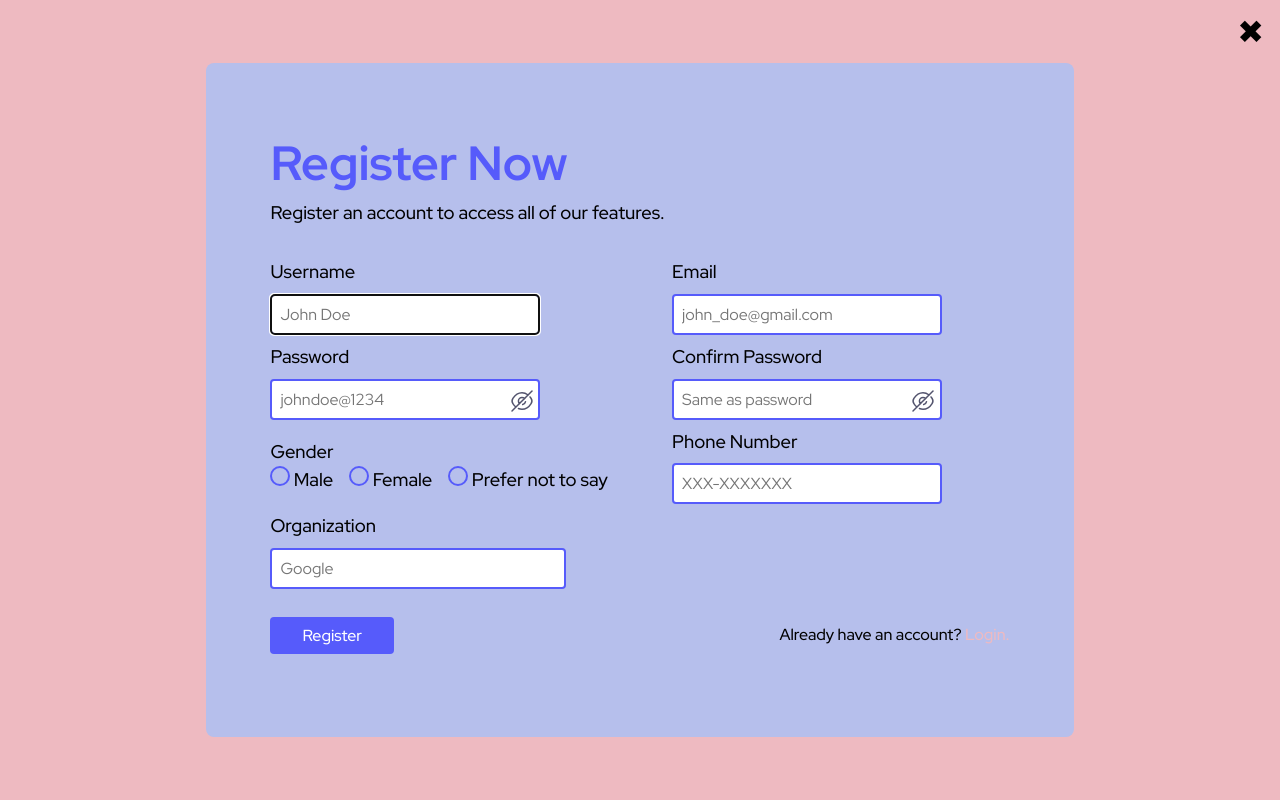
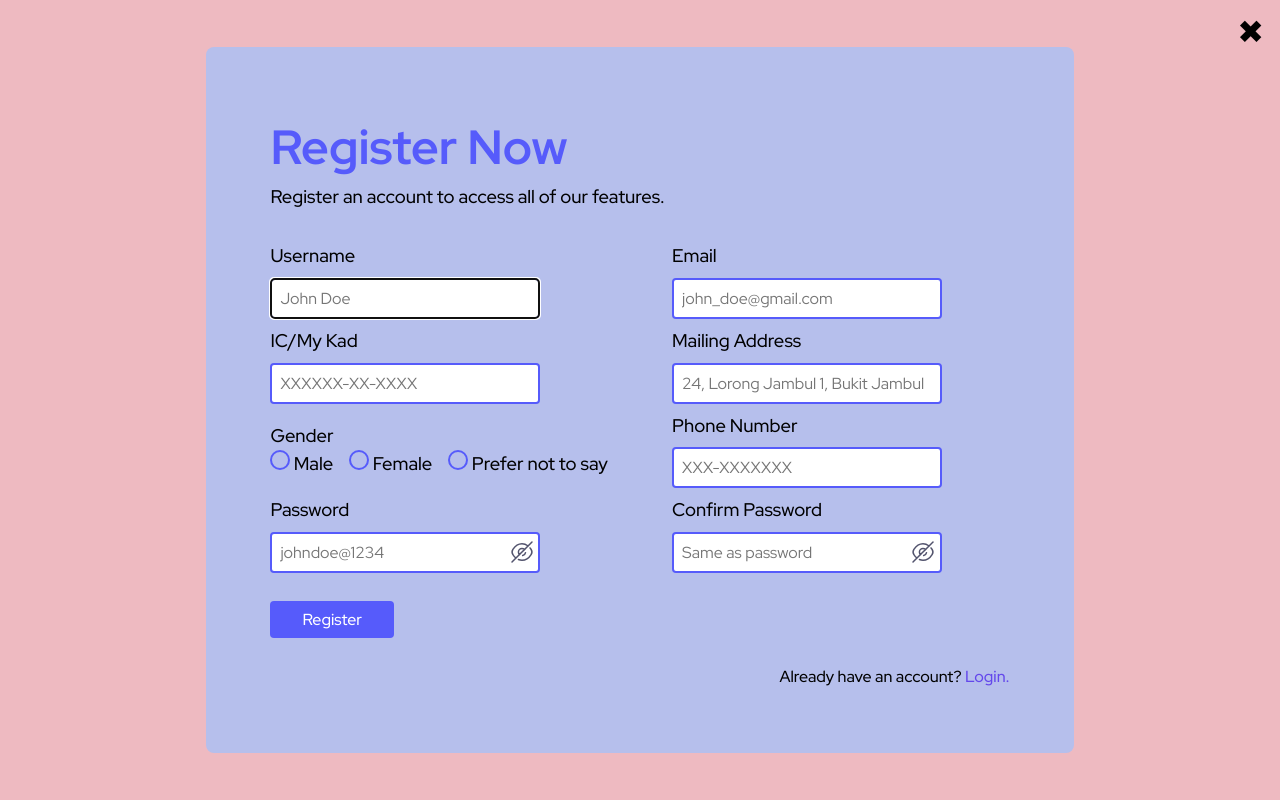
Before and after one commit to Arisch24/PortfolioMe, a Flask app: page /register in a window 1280 px wide. Run offline with Flask 2, Linux system fonts and the light colour scheme.

Commit message:
Added more columns for applicant

```diff
--- a/PortfolioMe/admin_routes.py
+++ b/PortfolioMe/admin_routes.py
@@ -37,12 +37,11 @@ class ApplicantView(ModelView):
         "gender",
         "email",
         "phone_number",
-        "organization",
         "resumes_owned"
     )
 
     column_searchable_list = ["username",
-                              "email", "phone_number", "organization"]
+                              "email", "phone_number"]
 
     def on_model_change(self, form, model, is_created):
         if form.new_password.data != '':
--- a/PortfolioMe/auth/forms.py
+++ b/PortfolioMe/auth/forms.py
@@ -1,4 +1,6 @@
+from tokenize import String
 from flask_wtf import FlaskForm
+from pyparsing import Regex
 from wtforms import StringField, PasswordField, TelField, RadioField, BooleanField, SubmitField
 from wtforms.validators import DataRequired, Length, Email, EqualTo, Regexp, ValidationError
 from PortfolioMe.models import Applicant
@@ -8,6 +10,10 @@ class RegistrationForm(FlaskForm):
     username = StringField('Username', validators=[
         DataRequired(), Length(min=3, max=20)])
     email = StringField('Email', validators=[DataRequired(), Email()])
+    ic = StringField('IC/My Kad', validators=[DataRequired(), Regexp(
+        r"[0-9]{6}-[0-9]{2}-[0-9]{4}", message="Follows Malaysian IC format e.g XXXXXX-XX-XXXX")])
+    mailing_address = StringField(
+        'Mailing Address', validators=[DataRequired()])
     password = PasswordField('Password', validators=[DataRequired(), Length(
         min=8, message="Minimum length is %(min)d characters.")])
     confirm_password = PasswordField('Confirm Password', validators=[
@@ -17,8 +23,6 @@ class RegistrationForm(FlaskForm):
     # Radio field
     radio = ["Male", "Female", "Prefer not to say"]
     gender = RadioField('Gender', validators=[DataRequired()], choices=radio)
-    #
-    organization = StringField('Organization', validators=[DataRequired()])
     submit = SubmitField('Register')
 
     def validate_username(self, username):
@@ -32,6 +36,12 @@ class RegistrationForm(FlaskForm):
         if applicant:
             raise ValidationError(
                 'This email is taken. Please choose a different one.')
+
+    def validate_ic(self, ic):
+        applicant = Applicant.query.filter_by(ic=ic.data).first()
+        if applicant:
+            raise ValidationError(
+                'This ic is already registered. Either login or use a different ic.')
 
 
 class LoginForm(FlaskForm):
--- a/PortfolioMe/auth/routes.py
+++ b/PortfolioMe/auth/routes.py
@@ -16,8 +16,8 @@ def register():
     if form.validate_on_submit():
         hashed_password = bcrypt.generate_password_hash(
             form.password.data).decode("utf-8")  # decode - convert bytes to string
-        applicant = Applicant(username=form.username.data, password=hashed_password, gender=form.gender.data,
-                              email=form.email.data, phone_number=form.phone_number.data, organization=form.organization.data)
+        applicant = Applicant(username=form.username.data, ic=form.ic.data, mailing_address=form.mailing_address.data, password=hashed_password, gender=form.gender.data,
+                              email=form.email.data, phone_number=form.phone_number.data)
         db.session.add(applicant)
         db.session.commit()
         flash(f"Your account has been created!", "success")
--- a/PortfolioMe/static/css/auth/register.css
+++ b/PortfolioMe/static/css/auth/register.css
@@ -32,17 +32,17 @@ body {
     border: 2px solid hsl(var(--light-accent-blue));
 }
 
-.form-container div:nth-child(4),
-.form-container div:nth-child(5) {
+.form-container div:nth-child(8),
+.form-container div:nth-child(9) {
     position: relative;
 }
 
 .form-container div:last-child a {
-    color: hsl(var(--pink));
+    color: hsl(var(--accent-blue));
 }
 
 .toggle-password {
-    top: 60%;
+    top: 2.75rem;
     right: 22%;
 }
 
@@ -56,9 +56,13 @@ body {
     background-color: hsl(var(--light-accent-blue) / 0.85);
 }
 
-.form-container div:nth-child(8) {
+.form-container div:nth-child(10) {
     grid-column: span 2;
     width: 50%;
+}
+
+.form-container > div:last-child {
+    grid-column: span 2;
 }
 
 .form-container > div:last-child,
--- a/PortfolioMe/templates/auth/register.html
+++ b/PortfolioMe/templates/auth/register.html
@@ -26,6 +26,46 @@ endblock %} {% block css %}
                 {% for error in form.email.errors %} {{ error }} {% endfor %}
             </p>
             {% else %} {{ form.email(placeholder='john_doe@gmail.com') }} {%
+            endif %}
+        </div>
+        <div>
+            {{ form.ic.label }} {% if form.ic.errors %} {{
+            form.ic(placeholder='XXXXXX-XX-XXXX') }}
+            <p class="error-msg">
+                {% for error in form.ic.errors %} {{ error }} {% endfor %}
+            </p>
+            {% else %} {{ form.ic(placeholder='XXXXXX-XX-XXXX') }} {% endif %}
+        </div>
+        <div>
+            <!-- prettier-ignore -->
+            {{ form.mailing_address.label }} {% if form.mailing_address.errors
+            %} {{ form.mailing_address(placeholder='24, Lorong Jambul 1, Bukit Jambul') }}
+            <p class="error-msg">
+                {% for error in form.mailing_address.errors %} {{ error }} {%
+                endfor %}
+            </p>
+            <!-- prettier-ignore -->
+            {% else %} {{ form.mailing_address(placeholder='24, Lorong Jambul 1, Bukit Jambul') }} {% endif %}
+        </div>
+        <div>
+            {{ form.gender.label }}
+            <span>
+                {% if form.gender.errors %} {{ form.gender }}
+                <p class="error-msg">
+                    {% for error in form.gender.errors %} {{ error }} {% endfor
+                    %}
+                </p>
+                {% else %} {{ form.gender }} {% endif %}
+            </span>
+        </div>
+        <div>
+            {{ form.phone_number.label }} {% if form.phone_number.errors %} {{
+            form.phone_number(placeholder='XXX-XXXXXXX') }}
+            <p class="error-msg">
+                {% for error in form.phone_number.errors %} {{ error }} {%
+                endfor %}
+            </p>
+            {% else %} {{ form.phone_number(placeholder='XXX-XXXXXXX') }} {%
             endif %}
         </div>
         <div>
@@ -60,36 +100,6 @@ endblock %} {% block css %}
                 class="toggle-password"
             />{% endif %}
         </div>
-        <div>
-            {{ form.gender.label }}
-            <span>
-                {% if form.gender.errors %} {{ form.gender }}
-                <p class="error-msg">
-                    {% for error in form.gender.errors %} {{ error }} {% endfor
-                    %}
-                </p>
-                {% else %} {{ form.gender }} {% endif %}
-            </span>
-        </div>
-        <div>
-            {{ form.phone_number.label }} {% if form.phone_number.errors %} {{
-            form.phone_number(placeholder='XXX-XXXXXXX') }}
-            <p class="error-msg">
-                {% for error in form.phone_number.errors %} {{ error }} {%
-                endfor %}
-            </p>
-            {% else %} {{ form.phone_number(placeholder='XXX-XXXXXXX') }} {%
-            endif %}
-        </div>
-        <div>
-            {{ form.organization.label }} {% if form.organization.errors %} {{
-            form.organization(placeholder='Google') }}
-            <p class="error-msg">
-                {% for error in form.organization.errors %} {{ error }} {%
-                endfor %}
-            </p>
-            {% else %} {{ form.organization(placeholder='Google') }} {% endif %}
-        </div>
         <div>{{ form.submit }}</div>
         <div>
             <p>
```
Also changed, not shown: PortfolioMe/models.py (+9 -4 lines), PortfolioMe/site.db.
